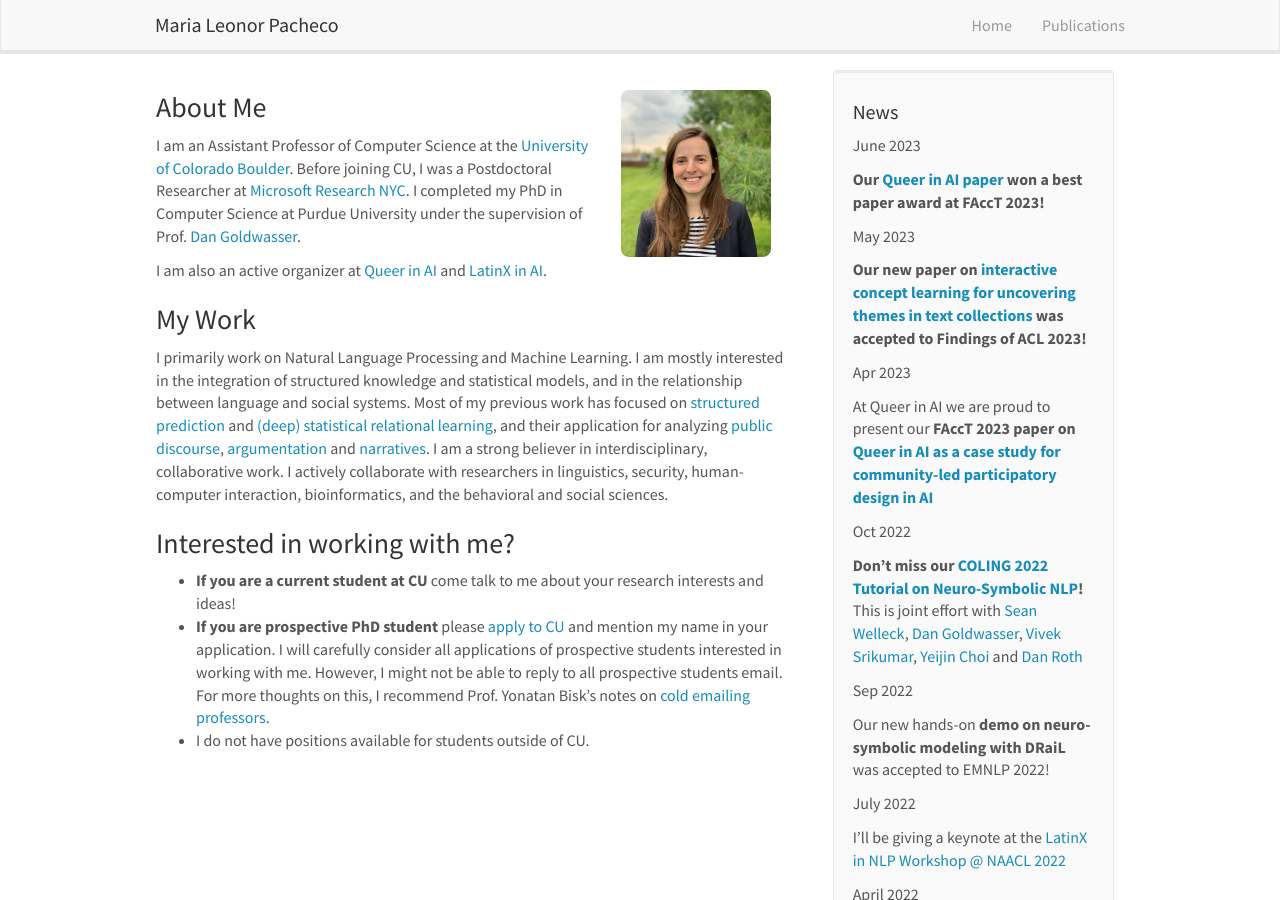
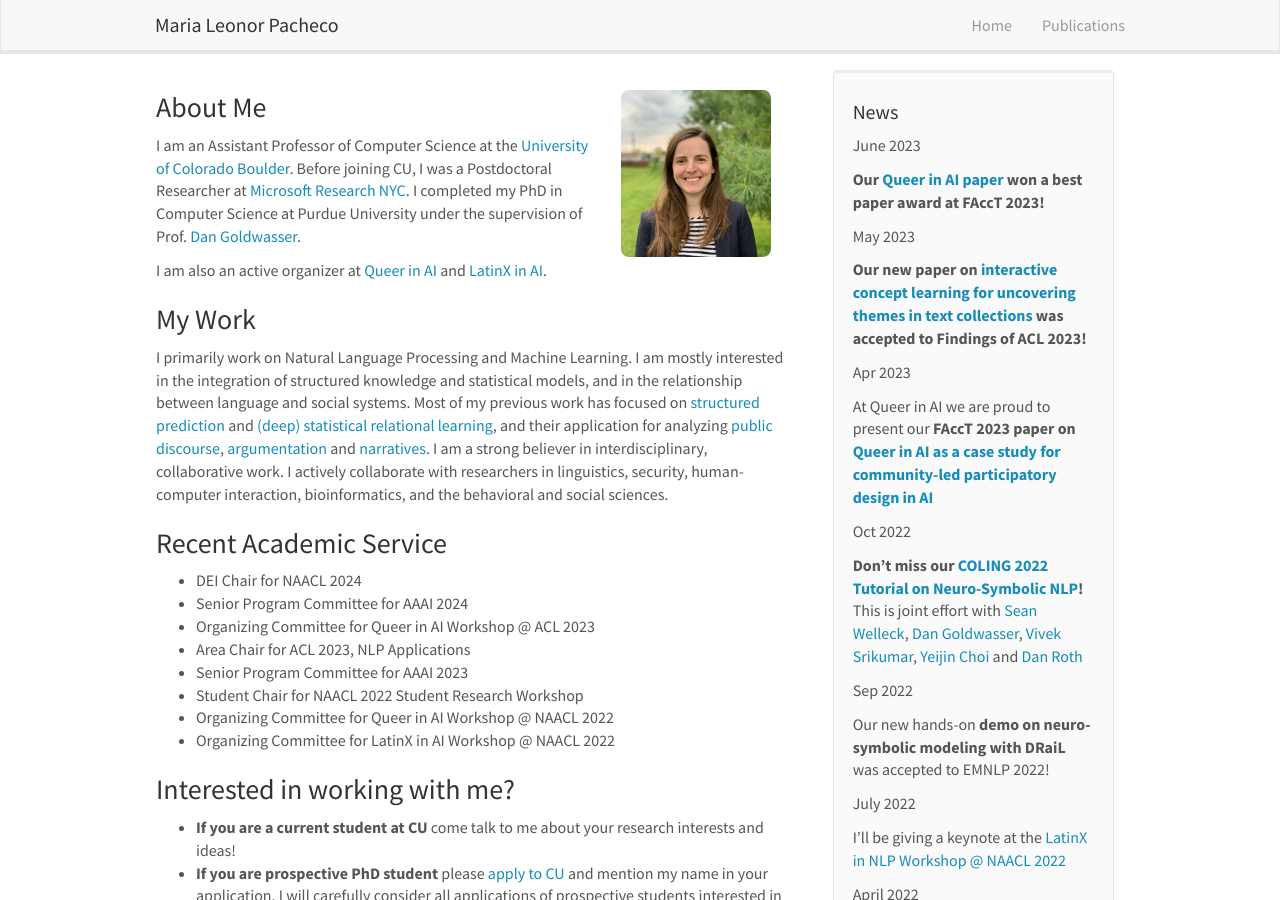
Before and after one commit to mlpacheco/mlpacheco.github.io, a Jekyll site: the page built from _pages/home.md, in a window 1280 px wide and 900 px high. Built offline with Jekyll 4.4.1, drawn with Linux system fonts in a browser that asks for light colours; nearby versions of some CDN libraries.

Commit message:
Update home.md

```diff
--- a/_pages/home.md
+++ b/_pages/home.md
@@ -18,6 +18,16 @@ I am also an active organizer at [Queer in AI](https://www.queerinai.com/) and [
 
 I primarily work on Natural Language Processing and Machine Learning. I am mostly interested in the integration of structured knowledge and statistical models, and in the relationship between language and social systems. Most of my previous work has focused on [structured prediction](https://aclanthology.org/2021.eacl-main.100/) and [(deep) statistical relational learning](https://aclanthology.org/2021.tacl-1.7/), and their application for analyzing [public discourse](https://aclanthology.org/2022.naacl-main.427/), [argumentation](https://aclanthology.org/2021.emnlp-main.783/) and [narratives](https://aclanthology.org/2020.findings-emnlp.446/). I am a strong believer in interdisciplinary, collaborative work. I actively collaborate with researchers in linguistics, security, human-computer interaction, bioinformatics, and the behavioral and social sciences.
 
+### Recent Academic Service
+-  DEI Chair for NAACL 2024
+-  Senior Program Committee for AAAI 2024
+-  Organizing Committee for Queer in AI Workshop @ ACL 2023
+-  Area Chair for ACL 2023, NLP Applications
+-  Senior Program Committee for AAAI 2023
+-  Student Chair for NAACL 2022 Student Research Workshop
+-  Organizing Committee for Queer in AI Workshop @ NAACL 2022
+-  Organizing Committee for LatinX in AI Workshop @ NAACL 2022
+
 
 ### Interested in working with me?
 
```
